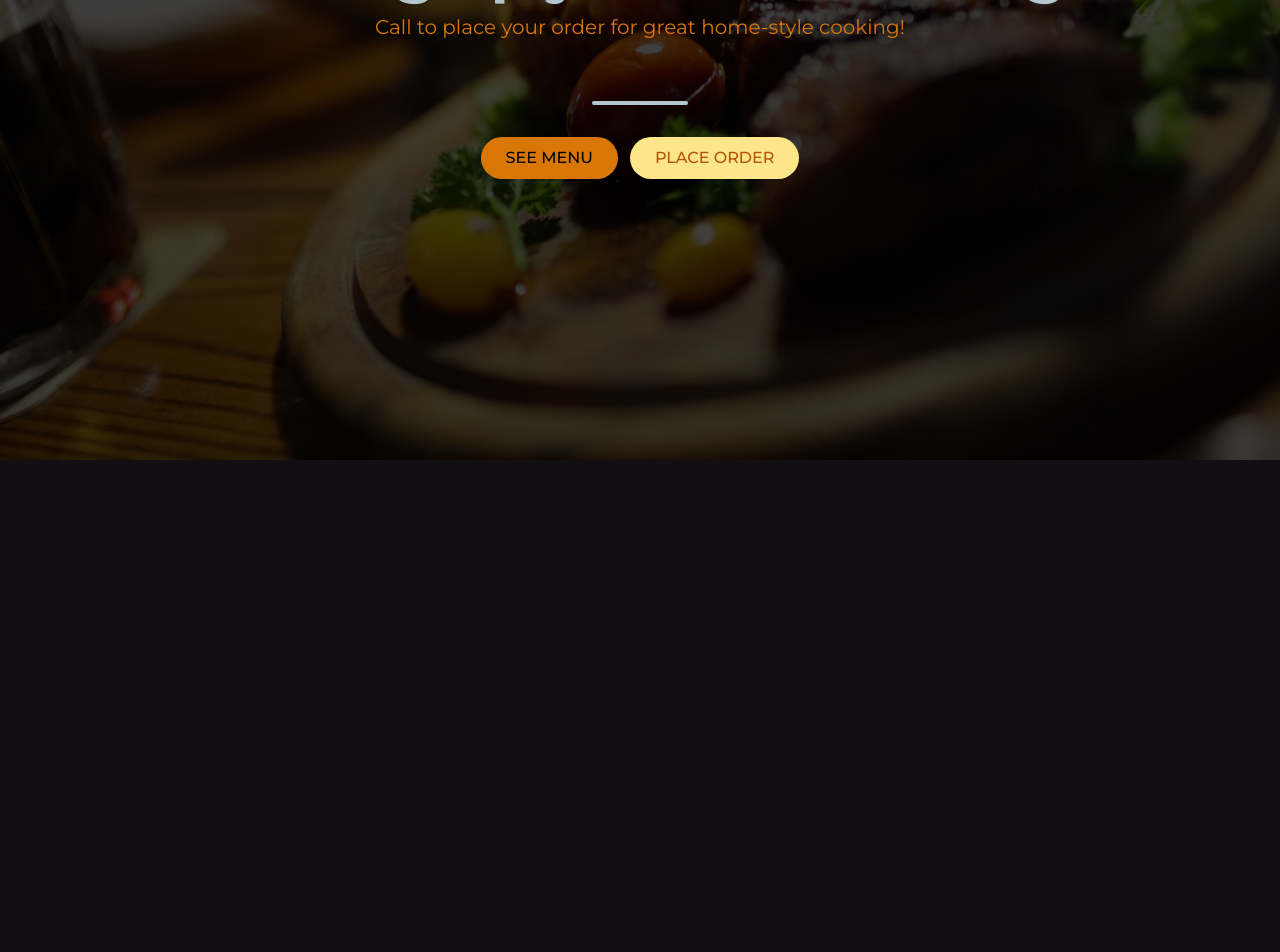
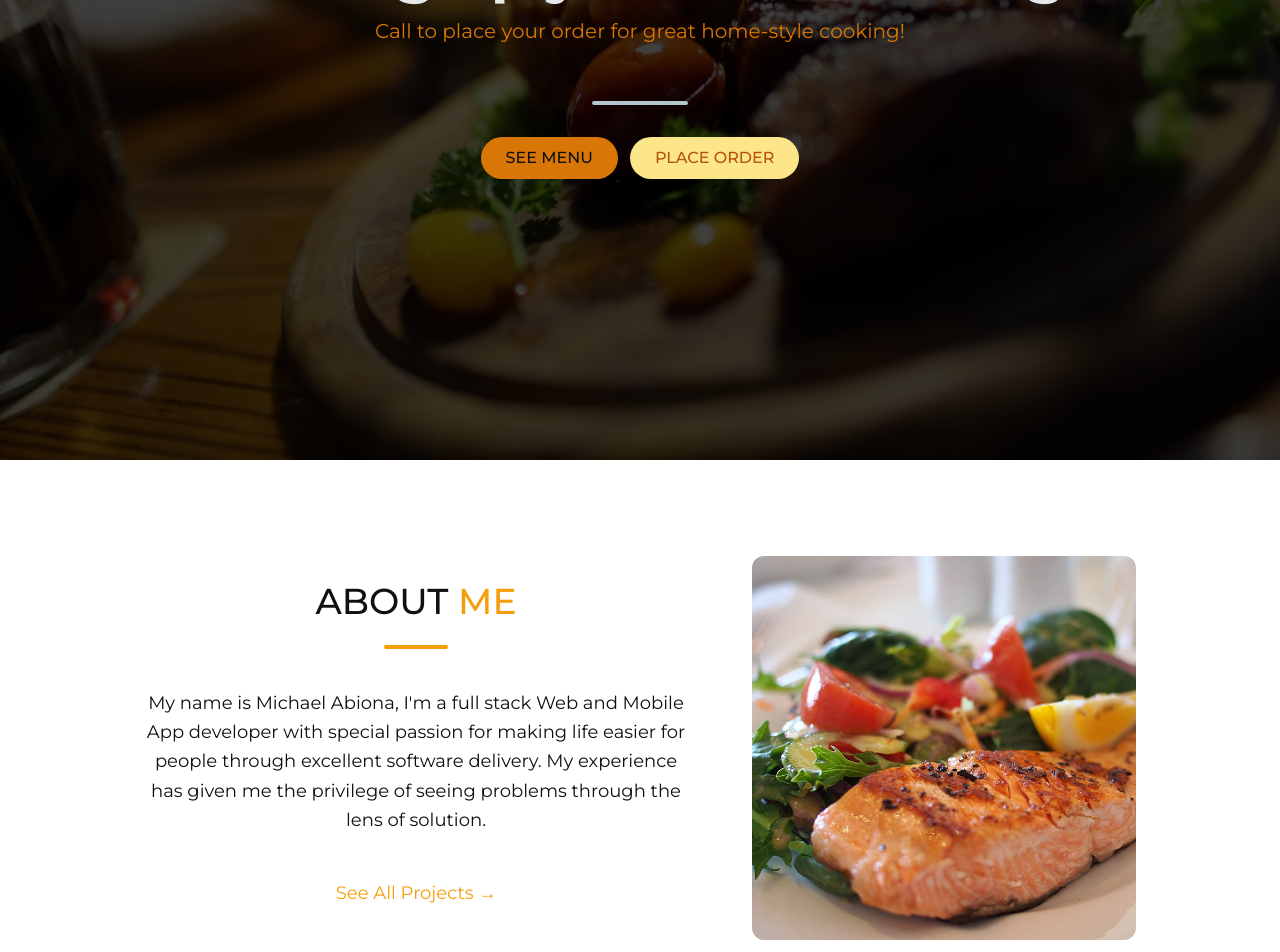
Before and after one commit to abionamike/nextjs-tasty-restaurant-app, a Next.js app: page / in a window 1280 px wide. Shown: the part 340-1292 px from the top of the page. Before the commit the page ends 800 px from the top, so only its background shows below. Built offline with nearby package versions, Linux system fonts and the light colour scheme.

Commit message:
added the about section

```diff
--- /dev/null
+++ b/components/about/index.js
@@ -0,0 +1,31 @@
+const About = () => {
+  return (
+    <section id="About" className="text-gray-600 body-font">
+      <div className="mx-auto flex px-8 py-24 md:flex-row flex-col items-center justify-center">
+        <div className="md:w-1/2 md:pr-16 flex flex-col mb-16 md:mb-0 items-center text-center">
+          <div className="mb-10">
+            <h1 className="title-font uppercase text-gray-bgColor2 sm:text-4xl text-3xl mb-4 font-medium">About <span className='text-yellow-500'>me</span></h1>
+            <div className="flex items-center justify-center mt-6">
+              <div className="w-16 h-1 rounded-full bg-yellow-500 inline-flex m-auto md:m-0"></div>
+            </div>
+          </div>
+          <p className="mb-4 leading-relaxed text-lg text-gray-bgColor2">
+            My name is Michael Abiona,
+            I'm a full stack Web and Mobile App developer with special passion for making life easier for people through excellent software delivery.
+            My experience has given me the privilege of seeing problems through the lens of solution.
+          </p>
+          <div className="flex w-full mt-5 justify-center">
+            <a href="#Projects" className="text-yellow-500 py-2 text-lg hover:text-yellow-600">See All Projects &rarr;</a>
+          </div>
+        </div>
+        <div className="lg:max-w-sm lg:w-full md:w-1/2 w-5/6 rounded-xl">
+          <div className="transition duration-700 ease-in-out hover:scale-110">
+            <img height="600" width="600" className="object-cover object-center transform rounded-xl transition duration-700 ease-in-out hover:scale-110" alt="hero" src="/our-story-01.jpg" />
+          </div>
+        </div>
+      </div>
+    </section>
+  );
+}
+
+export default About;
--- a/components/hero/index.js
+++ b/components/hero/index.js
@@ -59,9 +59,9 @@ const Hero = () => {
             </div>
           </div>
           <main className="h-9/10 w-11/12 flex flex-col justify-center items-center mx-auto my-auto">
-            <h1 className="text-3xl tracking-tight font-bold md:text-6xl">Cooking up your new cravings</h1>
-              <p className="text-base md:text-xl block text-yellow-600 my-3">Call to place your order for great home-style cooking!</p>
-              <div className="mt-8 bg-white-color1 rounded-full w-16 h-1 sm:mx-auto sm:mt-10 sm:w-20 md:mt-10 md:w-24 lg:mt-12 lg:m-0 lg:mt-10 lg:w-26"></div>
+            <h1 className="text-3xl tracking-tight text-gray-200 font-bold md:text-6xl">Cooking up your new cravings</h1>
+            <p className="text-base md:text-xl block text-yellow-600 my-3 md:my-4">Call to place your order for great home-style cooking!</p>
+            <div className="mt-8 bg-white-color1 rounded-full w-16 h-1 sm:mx-auto sm:mt-10 sm:w-20 md:mt-10 md:w-24 lg:mt-10 lg:m-0 lg:mt-10 lg:w-26"></div>
             <div className="flex justify-start items-center mt-5 sm:mt-8 sm:justify-center lg:justify-start">
               <div className="rounded-md shadow">
                 <a href="#Services" className="flex items-center justify-center uppercase px-4 py-2 border border-transparent text-sm md:text-base font-medium rounded-3xl bg-yellow-600 hover:bg-yellow-700 md:text-base md:px-6">
--- /dev/null
+++ b/components/icons.js
@@ -0,0 +1,3 @@
+<svg xmlns="http://www.w3.org/2000/svg" className="h-6 w-6" fill="none" viewBox="0 0 24 24" stroke="currentColor">
+  <path strokeLinecap="round" strokeLinejoin="round" strokeWidth={2} d="M3 3h2l.4 2M7 13h10l4-8H5.4M7 13L5.4 5M7 13l-2.293 2.293c-.63.63-.184 1.707.707 1.707H17m0 0a2 2 0 100 4 2 2 0 000-4zm-8 2a2 2 0 11-4 0 2 2 0 014 0z" />
+</svg>
--- a/pages/index.js
+++ b/pages/index.js
@@ -1,8 +1,12 @@
 import Hero from '../components/hero/index'
+import About from '../components/about/index'
 
 const Home = () => {
   return (
-    <Hero />
+    <>
+      <Hero />
+      <About />
+    </>
   )
 }
 
--- a/styles/globals.css
+++ b/styles/globals.css
@@ -7,7 +7,7 @@
   }
   body {
     font-family: 'Montserrat';
-    @apply bg-gray-bgColor2;
+    @apply text-gray-bgColor2;
   }
 
   h1, h2 {
```
Also changed, not shown: public/our-story-01.jpg (added).
